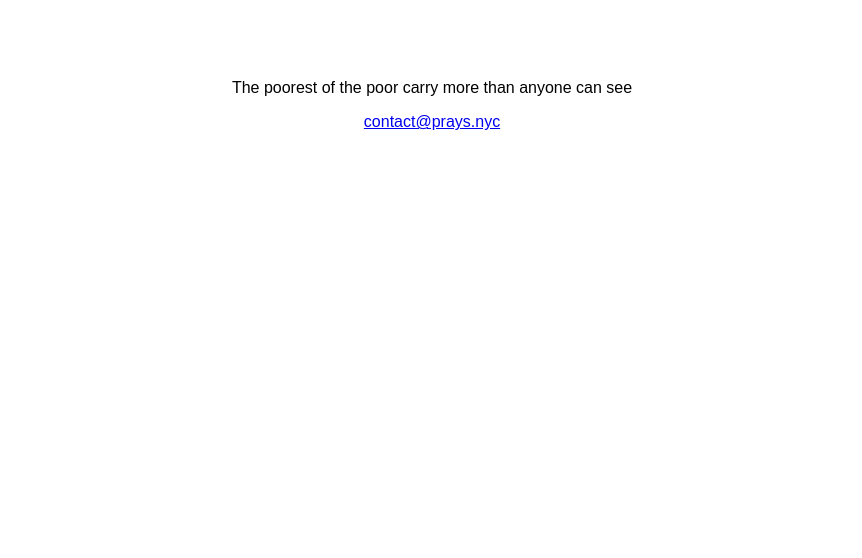
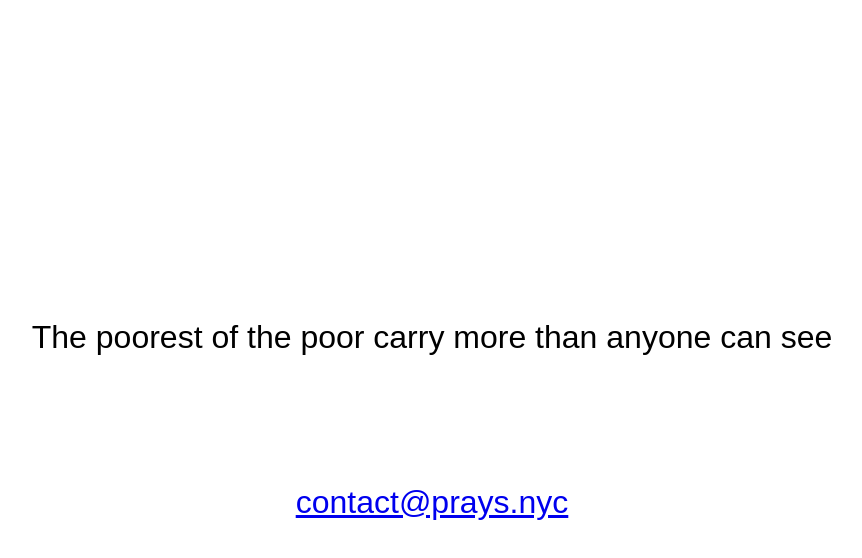
Before and after one commit to praysnyc/prays.nyc, a plain HTML site: page index.html in a window 1280 px wide. Shown: the whole page, without its empty margins (208-1070 px from the left). Drawn offline with Linux system fonts and the light colour scheme.

Commit message:
Update index.html

```diff
--- a/index.html
+++ b/index.html
@@ -4,17 +4,31 @@
   <meta charset="UTF-8" />
   <meta name="viewport" content="width=device-width, initial-scale=1" />
   <title>Prays.nyc</title>
+  <style>
+    body {
+      font-family: sans-serif;
+      display: flex;
+      justify-content: center;
+      align-items: center;
+      height: 100vh;
+      text-align: center;
+      flex-direction: column;
+      font-size: 2em;
+      padding: 20px;
+      margin: 0;
+    }
+    .spacer {
+      margin-top: 4em;
+    }
+  </style>
 </head>
-<body style="font-family: sans-serif; text-align: center; padding: 50px;">
-  <h1></h1>
+<body>
+  <div>
+    <p>The poorest of the poor carry more than anyone can see</p>
 
+    <div class="spacer"></div>
 
-
-
-
-
-  The poorest of the poor carry more than anyone can see</p>
-
-  <p>  <a href="mailto:contact@prays.nyc">contact@prays.nyc</a></p>
+    <p><a href="mailto:contact@prays.nyc">contact@prays.nyc</a></p>
+  </div>
 </body>
 </html>
```
